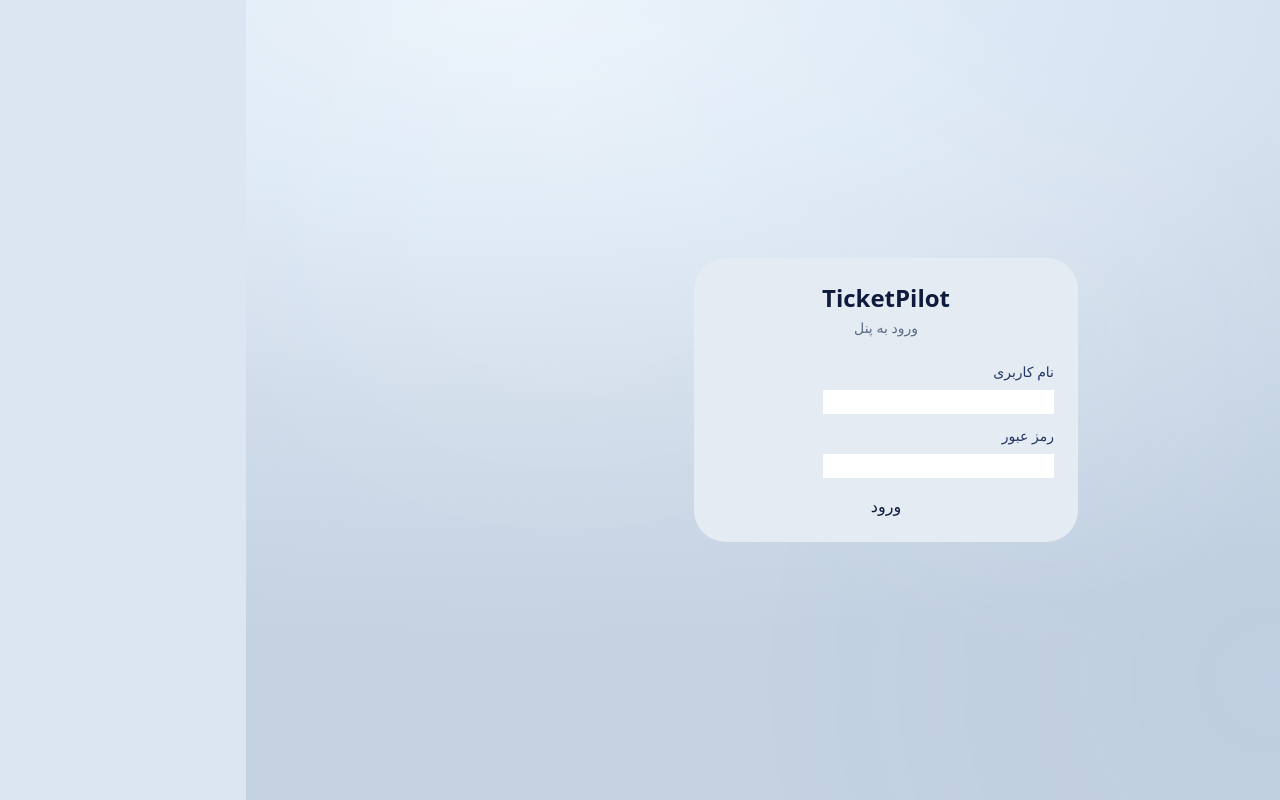
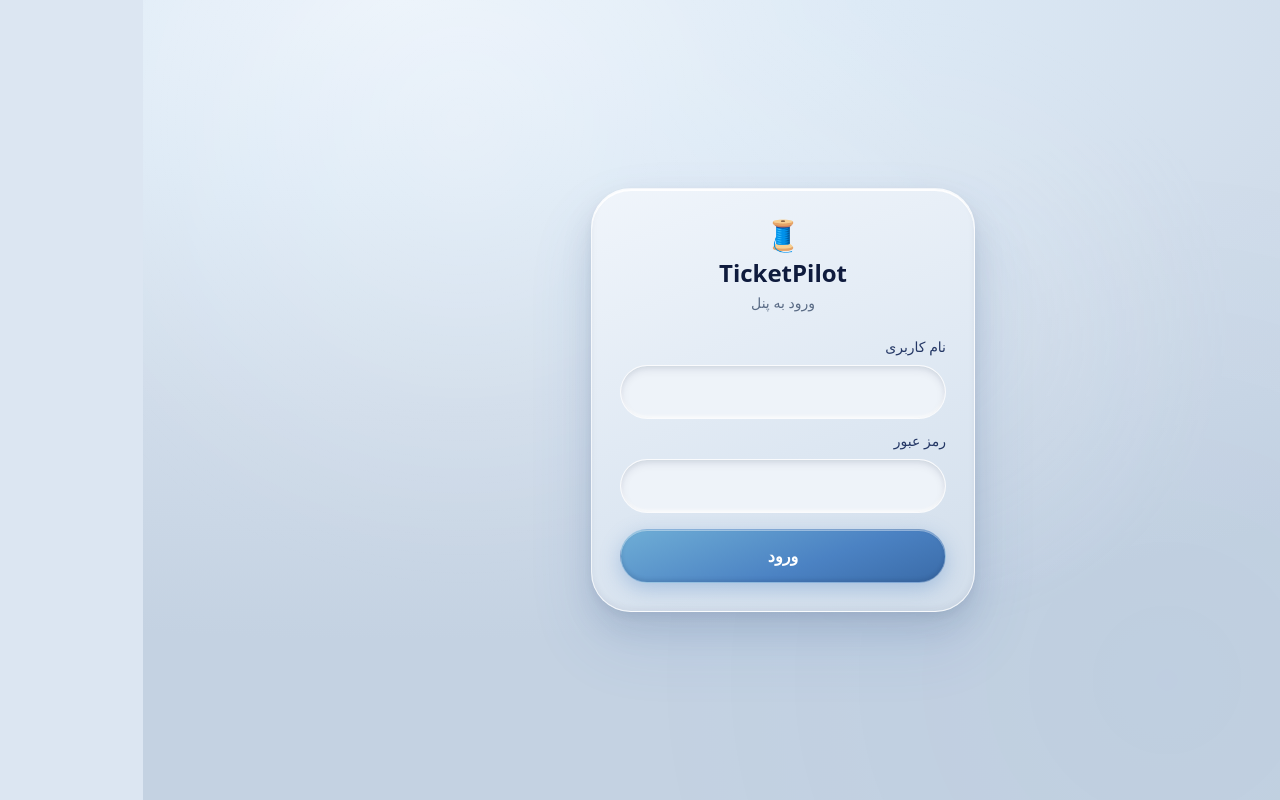
Before and after one commit to Mehdi-6600/TicketPilot, a Next.js app: page /login in a window 1280 px wide. Built offline with nearby package versions, Linux system fonts and the light colour scheme; a small style sheet from the web is missing.

Commit message:
Update page.tsx

```diff
--- a/src/app/login/page.tsx
+++ b/src/app/login/page.tsx
@@ -41,15 +41,16 @@
     <main className="flex min-h-screen items-center justify-center px-4">
       <form
         onSubmit={onSubmit}
-        className="w-full max-w-sm rounded-3xl bg-surface p-6 shadow-raised"
+        className="w-full max-w-sm rounded-4xl border border-white/70 bg-plush-surface p-7 shadow-plush-lg"
       >
+        <div className="mb-1 text-center text-3xl">🧵</div>
         <h1 className="mb-1 text-center text-2xl font-bold text-ink">
           TicketPilot
         </h1>
         <p className="mb-6 text-center text-sm text-ink-muted">ورود به پنل</p>
 
         <label className="mb-3 block">
-          <span className="mb-2 block text-sm text-ink-soft">
+          <span className="mb-2 block text-sm font-medium text-ink-soft">
             نام کاربری
           </span>
           <input
@@ -57,30 +58,36 @@
             value={username}
             onChange={(e) => setUsername(e.target.value)}
             autoComplete="username"
-            className="neo-input"
+            className="plush-input"
             required
           />
         </label>
 
         <label className="mb-4 block">
-          <span className="mb-2 block text-sm text-ink-soft">رمز عبور</span>
+          <span className="mb-2 block text-sm font-medium text-ink-soft">
+            رمز عبور
+          </span>
           <input
             type="password"
             value={password}
             onChange={(e) => setPassword(e.target.value)}
             autoComplete="current-password"
-            className="neo-input"
+            className="plush-input"
             required
           />
         </label>
 
         {error && (
-          <div className="mb-4 rounded-2xl bg-pastel-pink px-3 py-2 text-sm text-ios-red">
+          <div className="mb-4 rounded-3xl border border-white/60 bg-status-dangerSoft px-3 py-2 text-sm text-status-danger">
             {error}
           </div>
         )}
 
-        <button type="submit" disabled={loading} className="btn-ios-blue w-full">
+        <button
+          type="submit"
+          disabled={loading}
+          className="btn-plush-blue w-full"
+        >
           {loading ? "در حال ورود..." : "ورود"}
         </button>
       </form>
```
